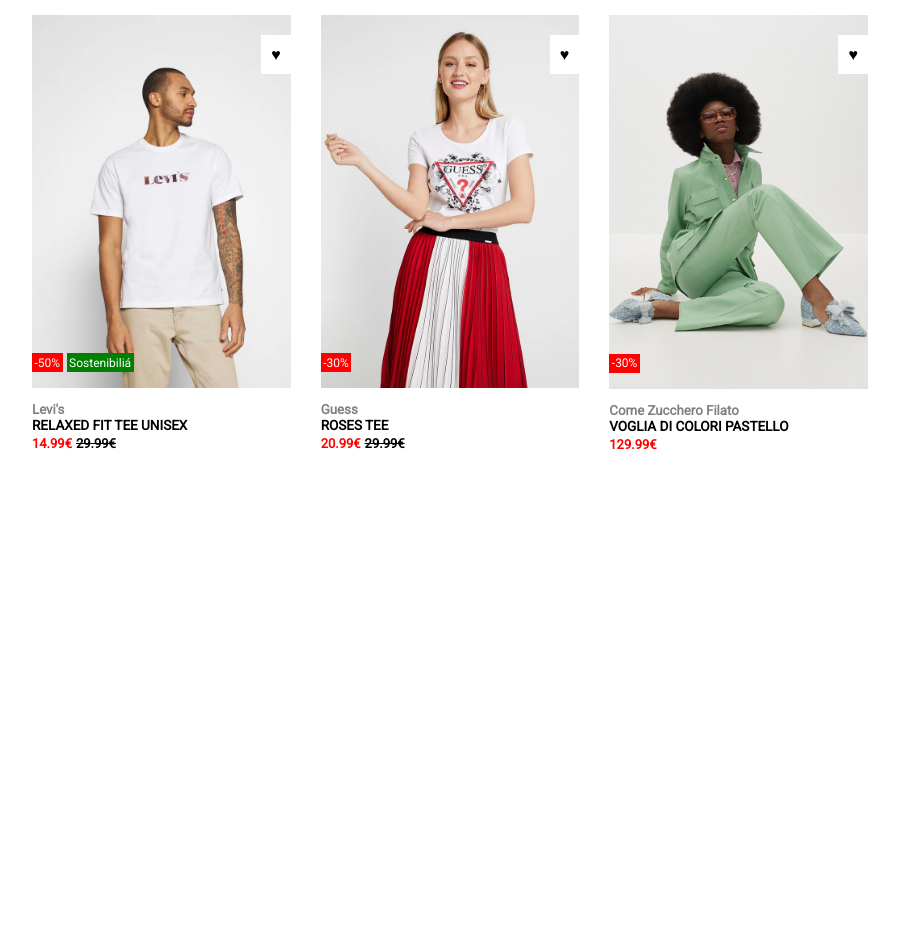
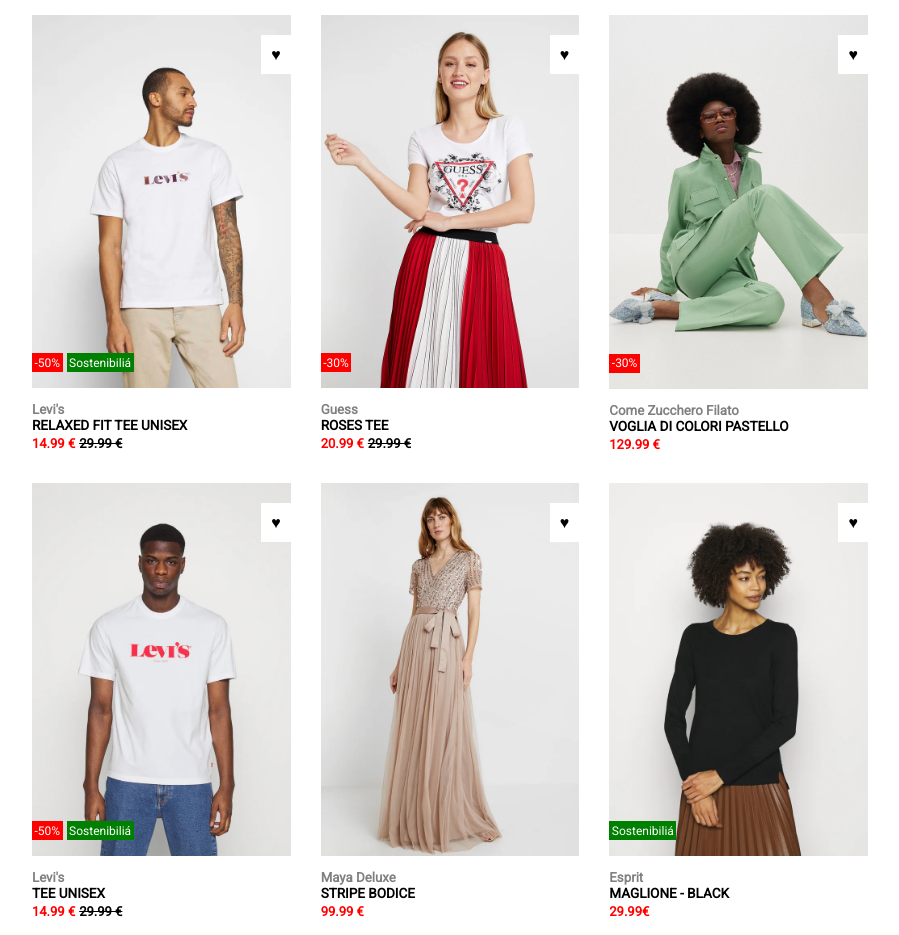
Before and after one commit to LorenzoTorelli/html-css-boolando, a plain HTML site: page index.html in a window 1280 px wide. Shown: the whole page, without its empty margins (175-1074 px from the left). Before the commit the page ends 800 px from the top, so only its background shows below. Drawn offline with Linux system fonts and the light colour scheme.

Commit message:
seconda-riga

```diff
--- a/index.html
+++ b/index.html
@@ -29,8 +29,8 @@
                     <div class="didascalia">
                         <h5>Levi's</h5>
                         <h4>Relaxed fit tee unisex</h4>
-                        <h3 class="price">14.99&euro;</h3>
-                        <h3 class="old-price">29.99&euro;</h3>
+                        <h3 class="price">14.99 &euro;</h3>
+                        <h3 class="old-price">29.99 &euro;</h3>
                     </div>
                 </div>
                 <!-- secondo box -->
@@ -40,14 +40,14 @@
                         <div class="mini-box">
                             <div class="red">-30&percnt;</div>
                         </div>
-                        <img class = "image" src="img/2.webp" alt="1a">
-                        <img class = "image-hover" src="img/2b.webp" alt="1b">
+                        <img class = "image" src="img/2.webp" alt="2a">
+                        <img class = "image-hover" src="img/2b.webp" alt="2b">
                     </div>
                     <div class="didascalia">
                         <h5>Guess</h5>
                         <h4>Roses tee</h4>
-                        <h3 class="price">20.99&euro;</h3>
-                        <h3 class="old-price">29.99&euro;</h3>
+                        <h3 class="price">20.99 &euro;</h3>
+                        <h3 class="old-price">29.99 &euro;</h3>
                     </div>
                 </div>
                 <!-- terzo box -->
@@ -63,17 +63,63 @@
                     <div class="didascalia">
                         <h5>Come Zucchero Filato</h5>
                         <h4>Voglia di colori pastello</h4>
-                        <h3 class="price">129.99&euro;</h3>
+                        <h3 class="price">129.99 &euro;</h3>
                     </div>
                 </div>
 
             </div>
+            <!-- riga inferiore -->
             <div class="riga">
-                <div class="box"></div>
-                <div class="box"></div>
-                <div class="box"></div>
+                <!-- primo box -->
+                <div class="box">
+                    <div class="img">
+                        <div class="heart">&hearts;</div>
+                        <div class="mini-box">
+                            <div class="red">-50&percnt;</div>
+                            <div class="green">Sostenibiliá</div>
+                        </div>
+                        <img class = "image" src="img/4.webp" alt="4a">
+                        <img class = "image-hover" src="img/4b.webp" alt="4b">
+                    </div>
+                    <div class="didascalia">
+                        <h5>Levi's</h5>
+                        <h4>tee unisex</h4>
+                        <h3 class="price">14.99 &euro;</h3>
+                        <h3 class="old-price">29.99 &euro;</h3>
+                    </div>
+                </div>
+                <!-- secondo box -->
+                <div class="box">
+                    <div class="img">
+                        <div class="heart">&hearts;</div>
+                        <img class = "image" src="img/5.webp" alt="5a">
+                        <img class = "image-hover" src="img/5b.webp" alt="5b">
+                    </div>
+                    <div class="didascalia">
+                        <h5>Maya Deluxe</h5>
+                        <h4>Stripe bodice</h4>
+                        <h3 class="price">99.99 &euro;</h3>
+                    </div>
+                </div>
+                <!-- terzo box -->
+                <div class="box">
+                    <div class="img">
+                        <div class="heart">&hearts;</div>
+                        <div class="mini-box">
+                            <div class="green">Sostenibiliá</div>
+                        </div>
+                        <img class = "image" src="img/6.webp" alt="6a">
+                        <img class = "image-hover" src="img/6b.webp" alt="6b">
+                    </div>
+                    <div class="didascalia">
+                        <h5>Esprit</h5>
+                        <h4>Maglione - black</h4>
+                        <h3 class="price">29.99&euro;</h3>
+                    </div>
+                </div>
 
             </div>
+
         </main>
     </div>
 </body>
```
